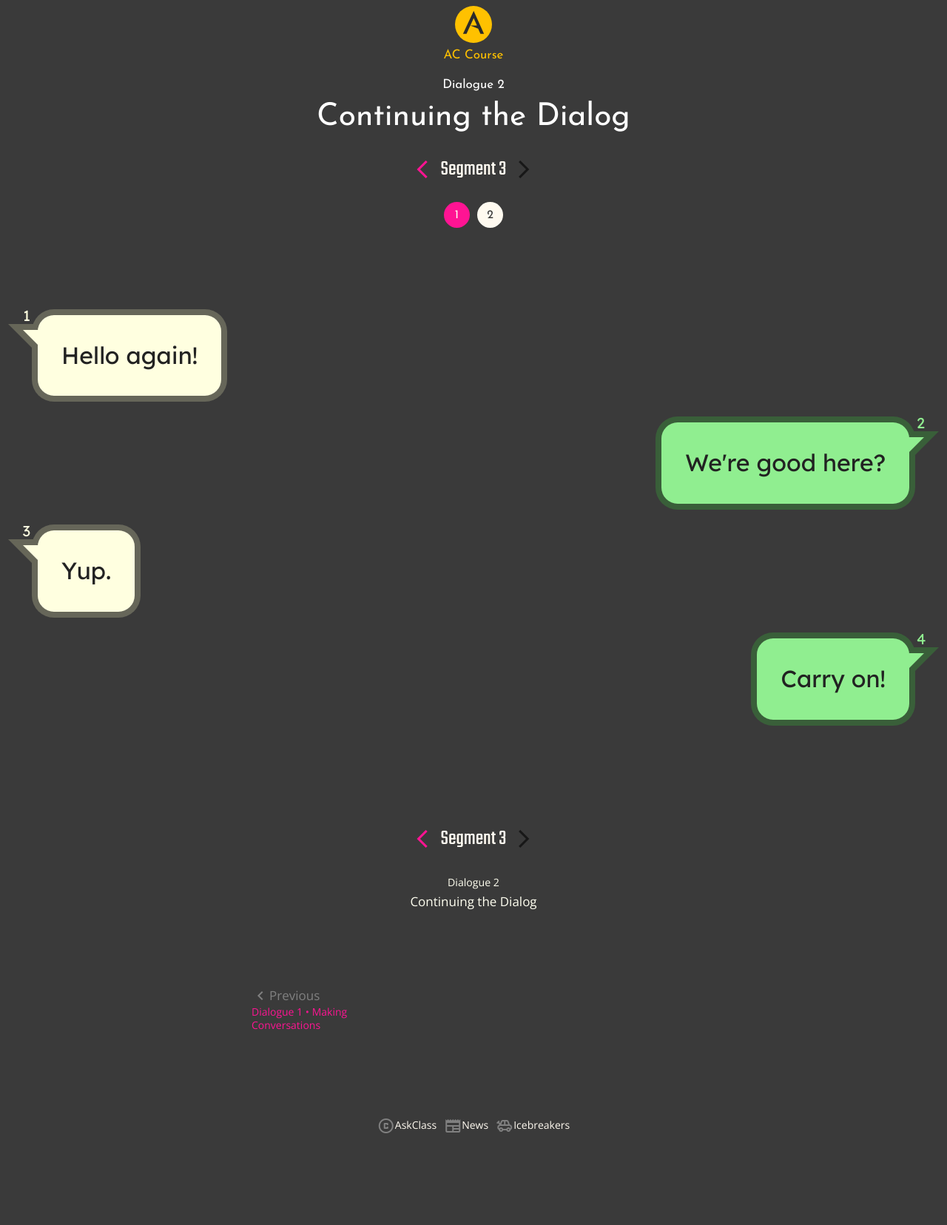
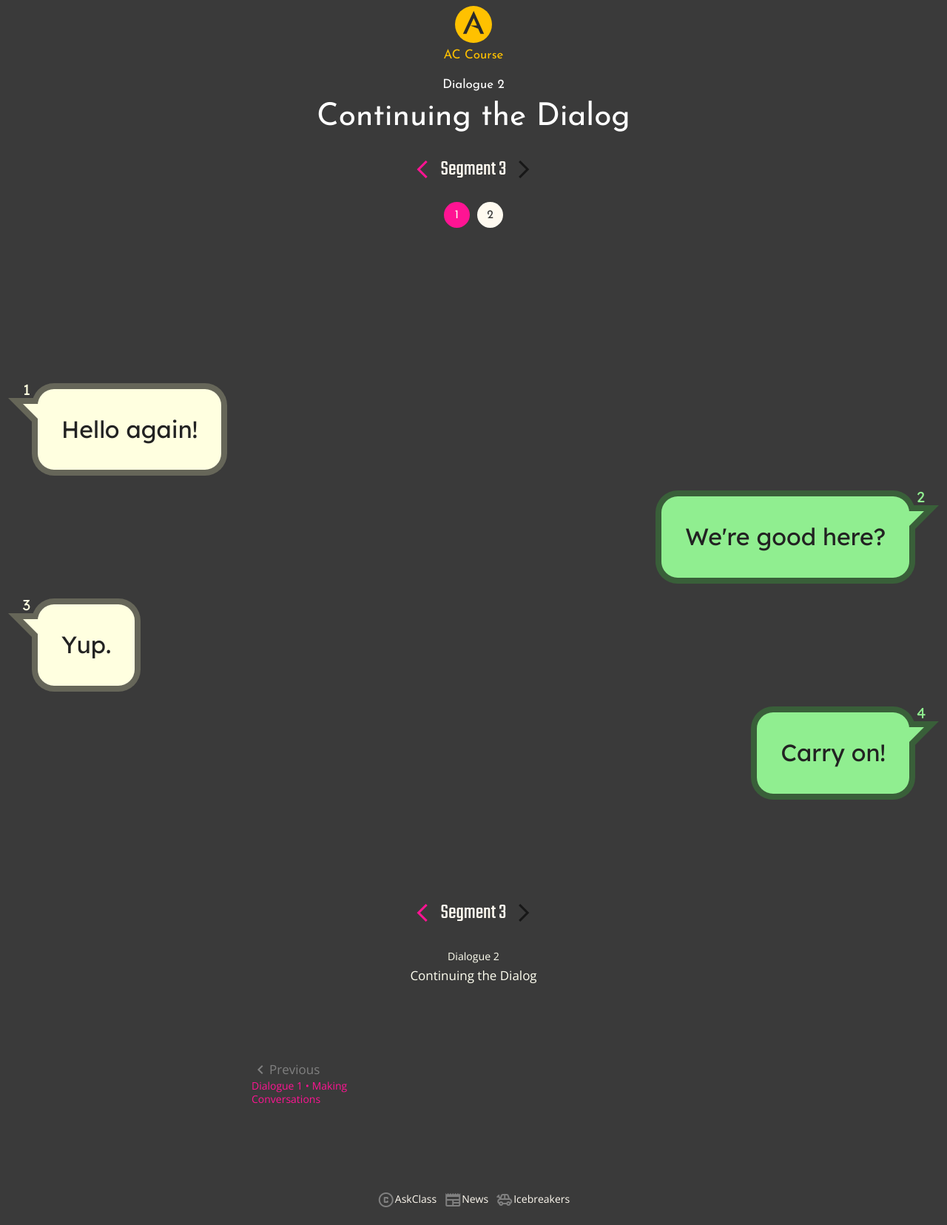
Before and after one commit to beAuthentic/askclass-course-theme, a Jekyll site: the page built from content/_session/dialog-02.md, in a window 1280 px wide. Shown: the whole page at 74% size. Built offline with Jekyll 4.4.1, drawn with Linux system fonts in a browser that asks for light colours; before the commit the page ends 1556 px from its top, so only the background shows below that.

Commit message:
style(dialogue): Add spacer to top and better variable naming

```diff
--- a/_includes/session/conversation.html
+++ b/_includes/session/conversation.html
@@ -1,3 +1,4 @@
+<section class="spacer">
 {%- for text in include.data -%}
   {%- assign lr = forloop.index | modulo: 2 %}
   {%- if lr == 0 -%}
@@ -7,3 +8,4 @@
   {%- endif -%}
   {% include session/bubble.html text=text side=side index=forloop.index %}
 {%- endfor -%}
+</section>
--- a/_layouts/session.html
+++ b/_layouts/session.html
@@ -2,7 +2,7 @@
 {%- assign session_data = site.data.sessions[session_id] -%}
 {%- assign segment_data = site.data.syllabus[session_data.segment] -%}
 {%- if session_data.width != 'max' -%}
-  {%- assign max_width = 'max-width' -%}
+  {%- assign constraint = 'max-width' -%}
 {%- endif -%}
 
 <!doctype html>
@@ -13,7 +13,7 @@
     {% include session/header.html %}
 
     <section class="center-align spacer content">
-      <article class="{{ max_width }}">
+      <article class="{{ constraint }}">
         {%- include session/images.html images=session_data.images -%}
         {%- include session/points.html -%}
         {%- include session/videos.html videos=session_data.videos -%}
```
